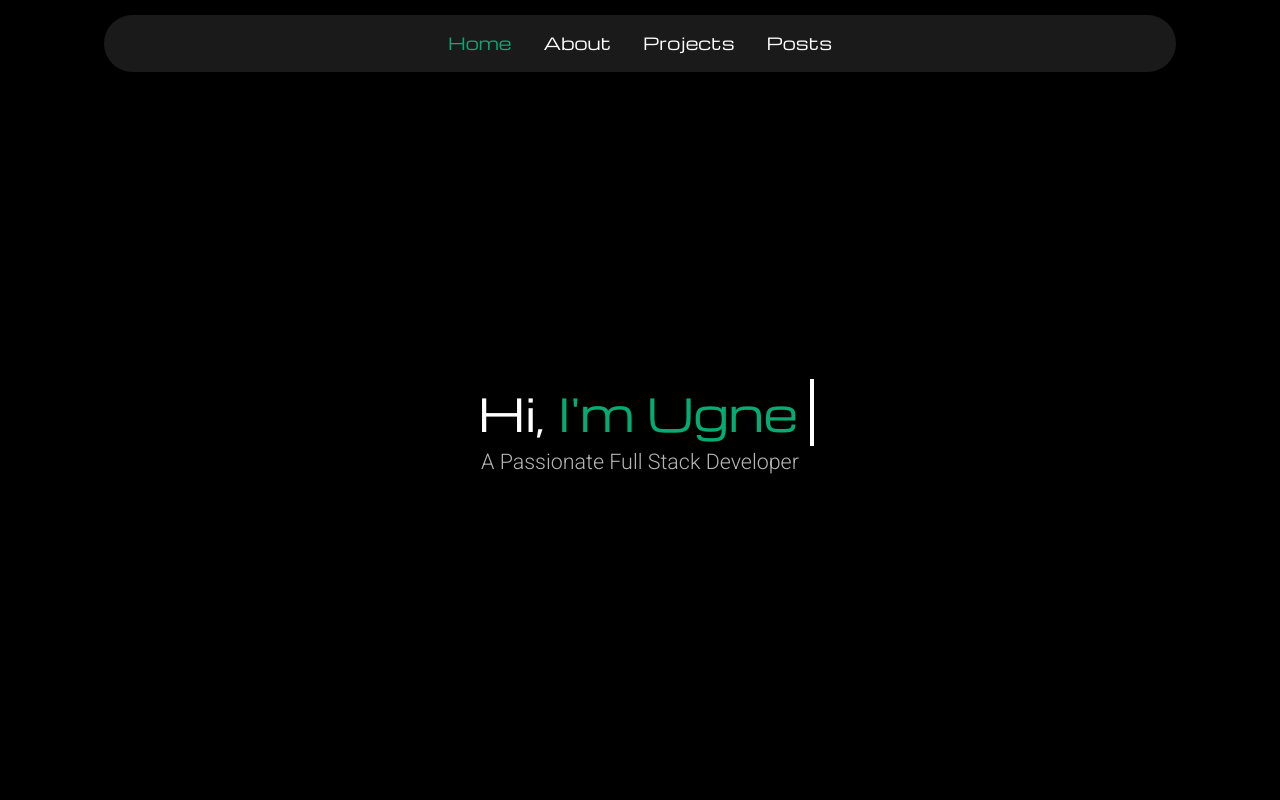
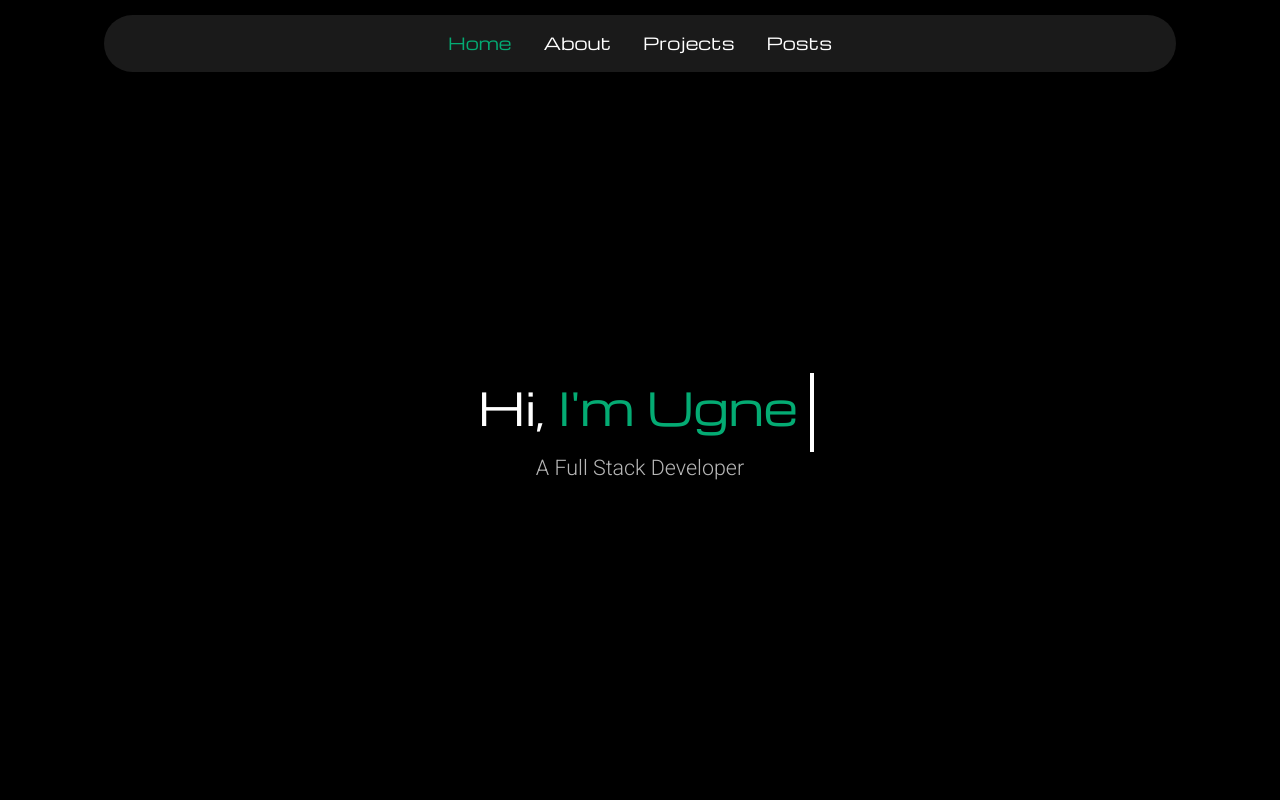
Before and after one commit to crazydeveloper914/dev-portfolio, a React (Create React App) app: page / in a window 1280 px wide. Shown: the top 800 px of the page. Built offline with nearby package versions, Linux system fonts and the light colour scheme; no server answers.

Commit message:
minor content and style update

```diff
--- a/src/components/Header/Header.tsx
+++ b/src/components/Header/Header.tsx
@@ -8,11 +8,11 @@ interface HeaderProps {
 const Header = forwardRef<HTMLElement, HeaderProps>(({ id }, ref) => (
   <header id={id} ref={ref} className="flex flex-col items-center justify-center h-[93vh]">
     <div className="typewriter">
-      <h1 className="main-title px-3">
+      <h1 className="main-title px-3 pb-3">
         Hi, <span>I&apos;m Ugne</span>
       </h1>
     </div>
-    <p className="delayedText text text-medium text-center">A Passionate Full Stack Developer</p>
+    <p className="delayedText text text-medium text-center">A Full Stack Developer</p>
   </header>
 ));
 
```
